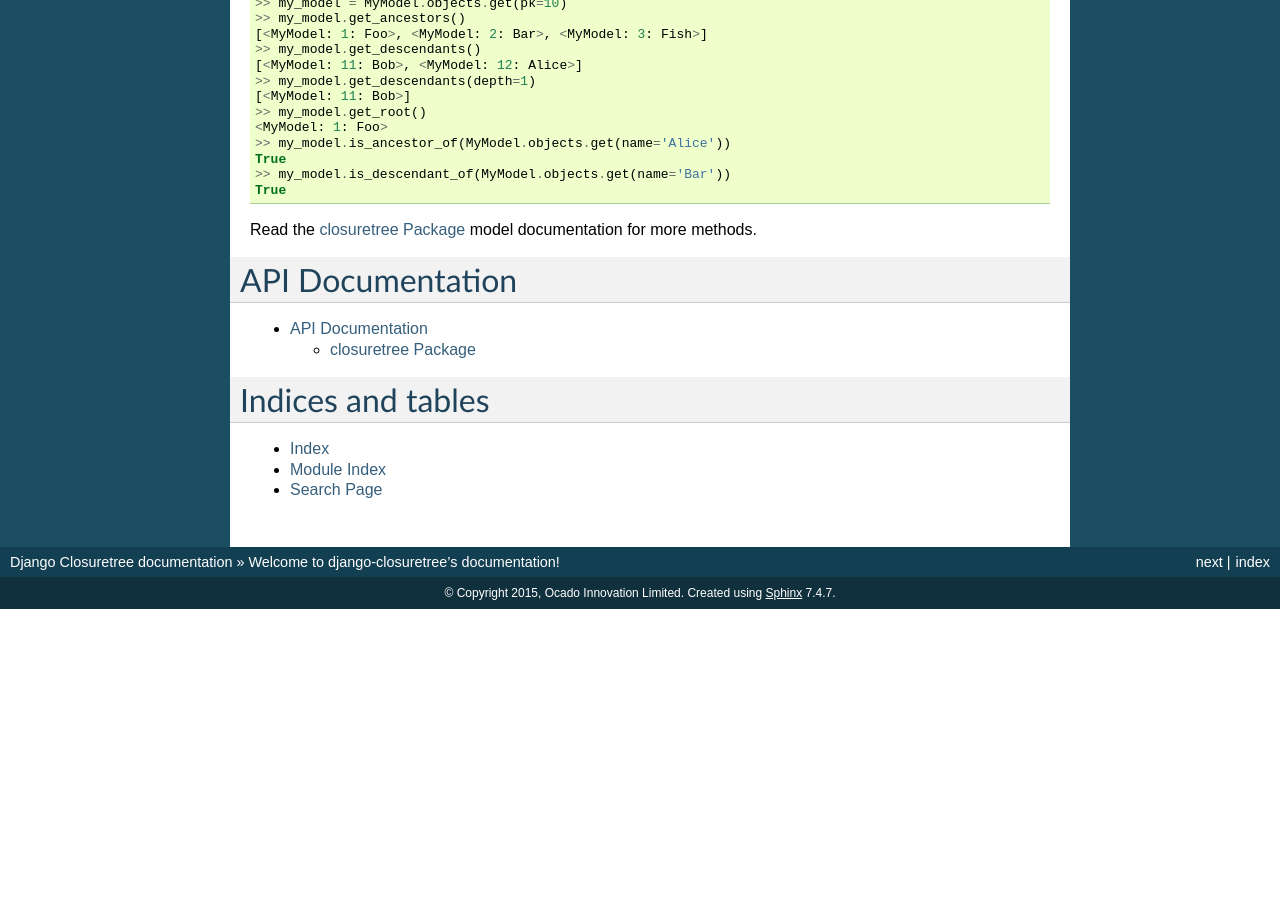
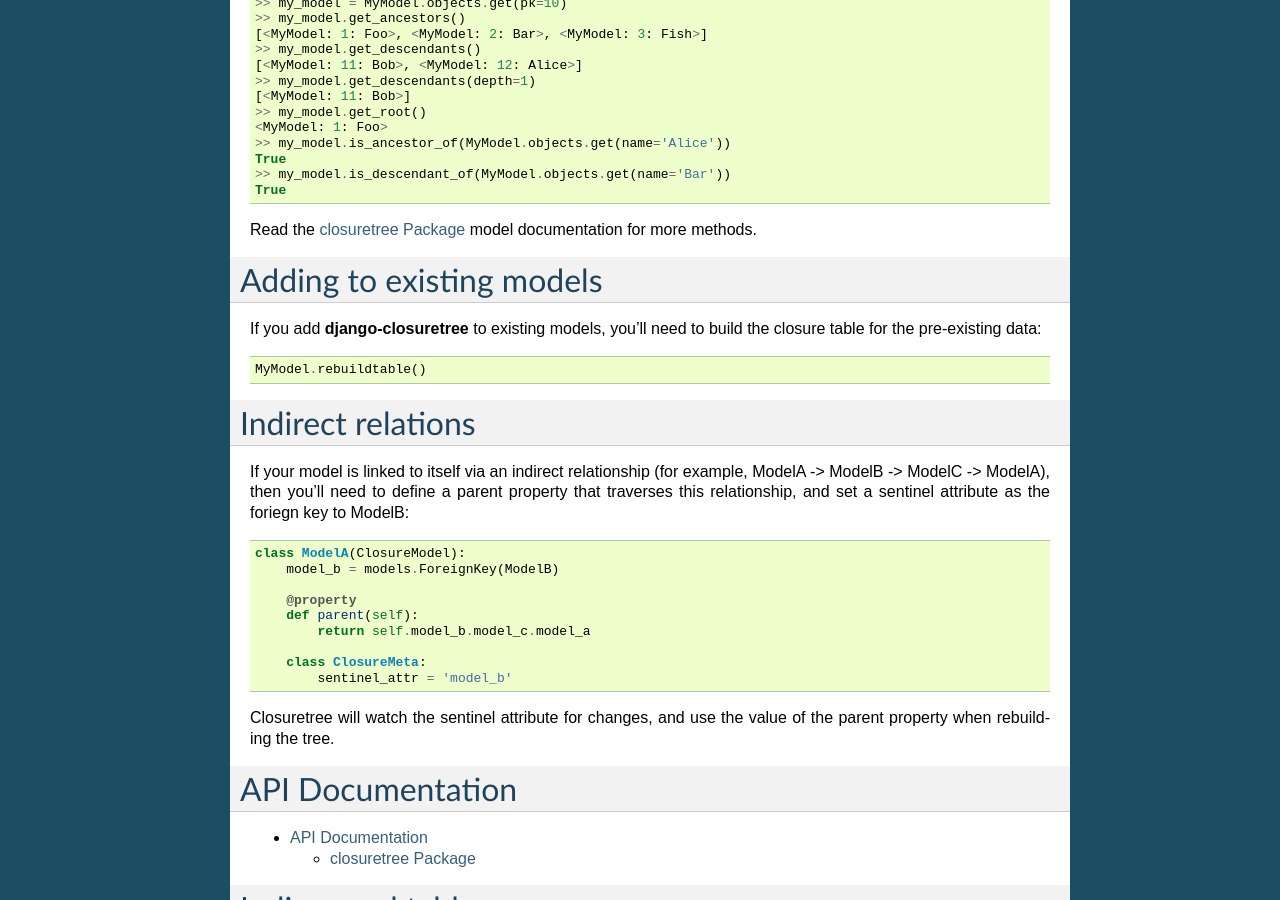
Before and after one commit to ocadotechnology/django-closuretree, a Sphinx documentation site: the page built from docs/index.rst, in a window 1280 px wide and 900 px high, scrolled down 883 px. Built offline with Sphinx 7.4.7, drawn with Linux system fonts in a browser that asks for light colours; the version number could not be read and is left out; before the commit the page ends 1492 px from its top, so only the background shows below that; some of the changed text lies outside the part shown.

Commit message:
Added sentinel docs

```diff
--- a/docs/index.rst
+++ b/docs/index.rst
@@ -72,6 +72,34 @@ the following:
 
 Read the :doc:`closuretree` model documentation for more methods.
 
+Adding to existing models
+=========================
+
+If you add **django-closuretree** to existing models, you'll need to build the closure table for the pre-existing data:
+
+.. code-block:: python
+
+    MyModel.rebuildtable()
+
+Indirect relations
+==================
+
+If your model is linked to itself via an indirect relationship (for example, ModelA -> ModelB -> ModelC -> ModelA), then you'll need to define a parent property that traverses this relationship, and set a sentinel attribute as the foriegn key to ModelB:
+
+.. code-block:: python
+
+    class ModelA(ClosureModel):
+        model_b = models.ForeignKey(ModelB)
+
+        @property
+        def parent(self):
+            return self.model_b.model_c.model_a
+
+        class ClosureMeta:
+            sentinel_attr = 'model_b'
+
+Closuretree will watch the sentinel attribute for changes, and use the value of the parent property when rebuilding the tree.
+
 API Documentation
 =================
 
```
